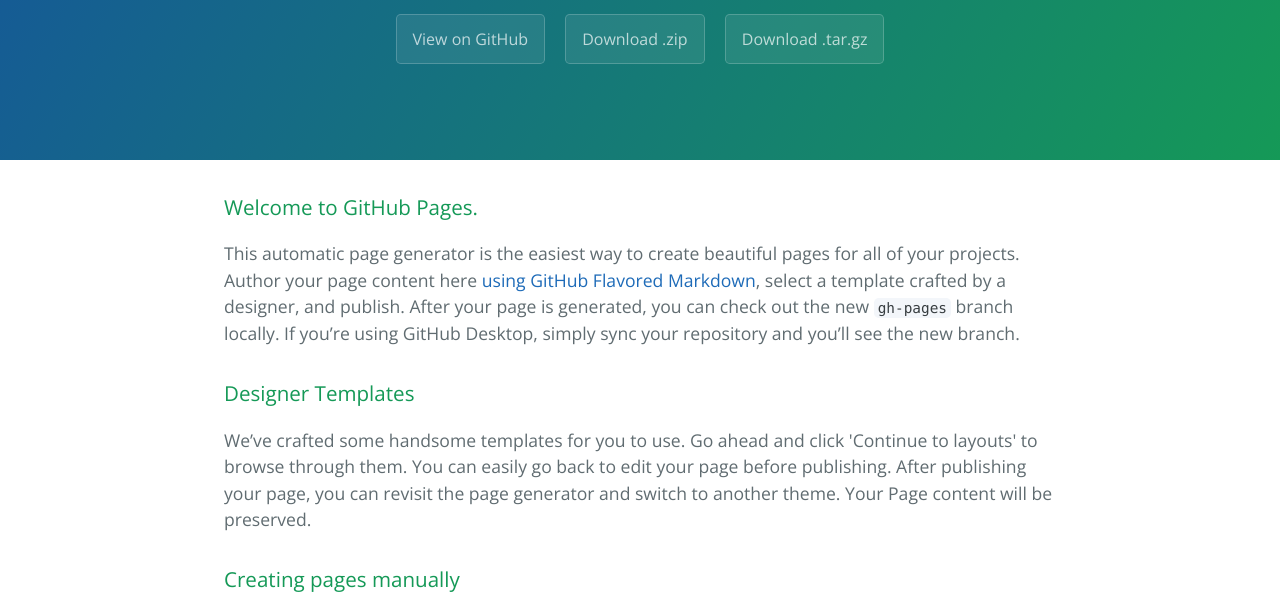
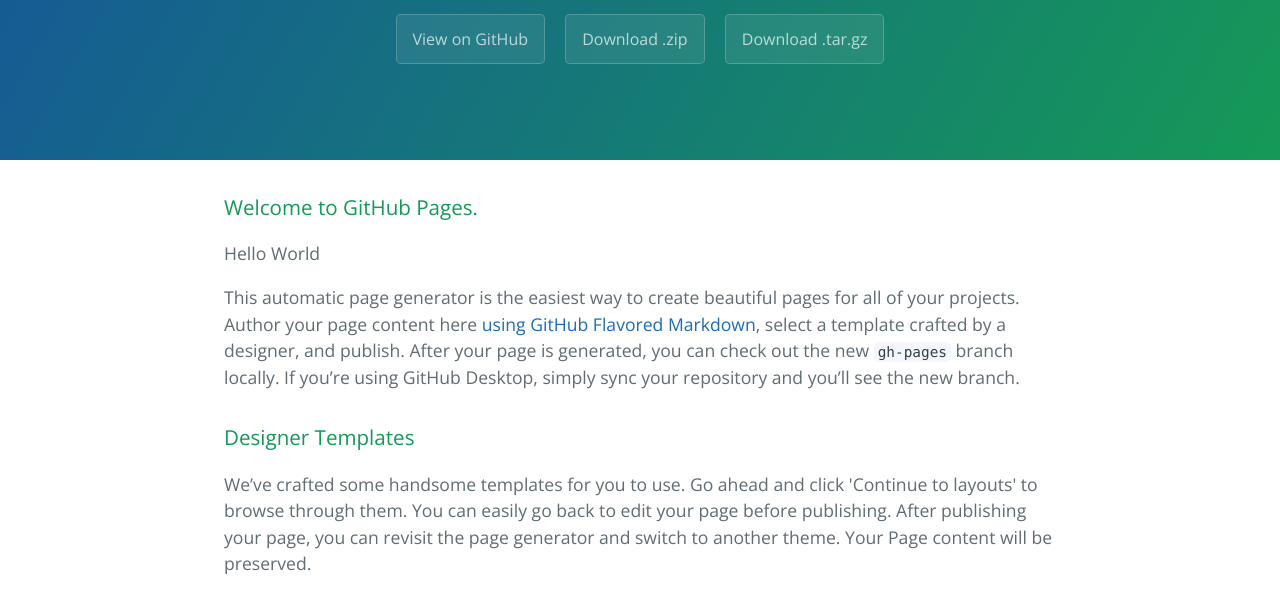
Before and after one commit to chrisxcrash/gh-pages, a plain HTML site: page index.html in a window 1280 px wide. Shown: the part 176-781 px from the top of the page. Drawn offline with nearby package versions, Linux system fonts and the light colour scheme.

Commit message:
Changed some text

```diff
--- a/index.html
+++ b/index.html
@@ -2,7 +2,7 @@
 <html lang="en-us">
   <head>
     <meta charset="UTF-8">
-    <title>Gh-pages by chrisxcrash</title>
+    <title>Christopher Corsi's Homepage</title>
     <meta name="viewport" content="width=device-width, initial-scale=1">
     <link rel="stylesheet" type="text/css" href="stylesheets/normalize.css" media="screen">
     <link href='https://fonts.googleapis.com/css?family=Open+Sans:400,700' rel='stylesheet' type='text/css'>
@@ -21,6 +21,8 @@
     <section class="main-content">
       <h3>
 <a id="welcome-to-github-pages" class="anchor" href="#welcome-to-github-pages" aria-hidden="true"><span aria-hidden="true" class="octicon octicon-link"></span></a>Welcome to GitHub Pages.</h3>
+
+<p>Hello World</p>
 
 <p>This automatic page generator is the easiest way to create beautiful pages for all of your projects. Author your page content here <a href="https://guides.github.com/features/mastering-markdown/">using GitHub Flavored Markdown</a>, select a template crafted by a designer, and publish. After your page is generated, you can check out the new <code>gh-pages</code> branch locally. If you’re using GitHub Desktop, simply sync your repository and you’ll see the new branch.</p>
 
```
